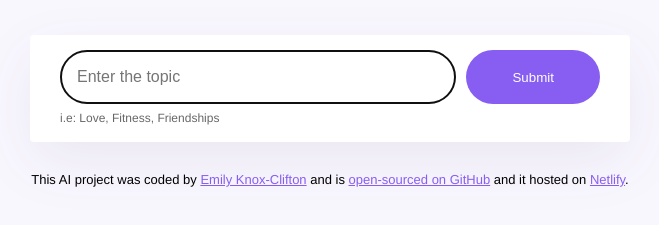
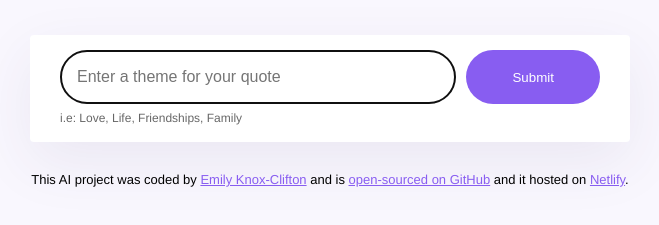
Before and after one commit to eknox22/AI-generator, a plain HTML site: page index.html in a window 1280 px wide. Shown: the part 223-448 px from the top of the page, without its empty margins (310-969 px from the left). Drawn offline with nearby package versions, Linux system fonts and the light colour scheme.

Commit message:
Updating the wording

```diff
--- a/index.html
+++ b/index.html
@@ -19,7 +19,7 @@
           <form id="generator">
             <input
               type="text"
-              placeholder="Enter the topic"
+              placeholder="Enter a theme for your quote"
               autofocus
               required
               autocomplete="off"
@@ -28,7 +28,7 @@
             />
             <input type="submit" class="submit-button" />
           </form>
-          <div class="hint">i.e: Love, Fitness, Friendships</div>
+          <div class="hint">i.e: Love, Life, Friendships, Family</div>
         </div>
 
         <div class="output hidden" id="output"></div>
```
